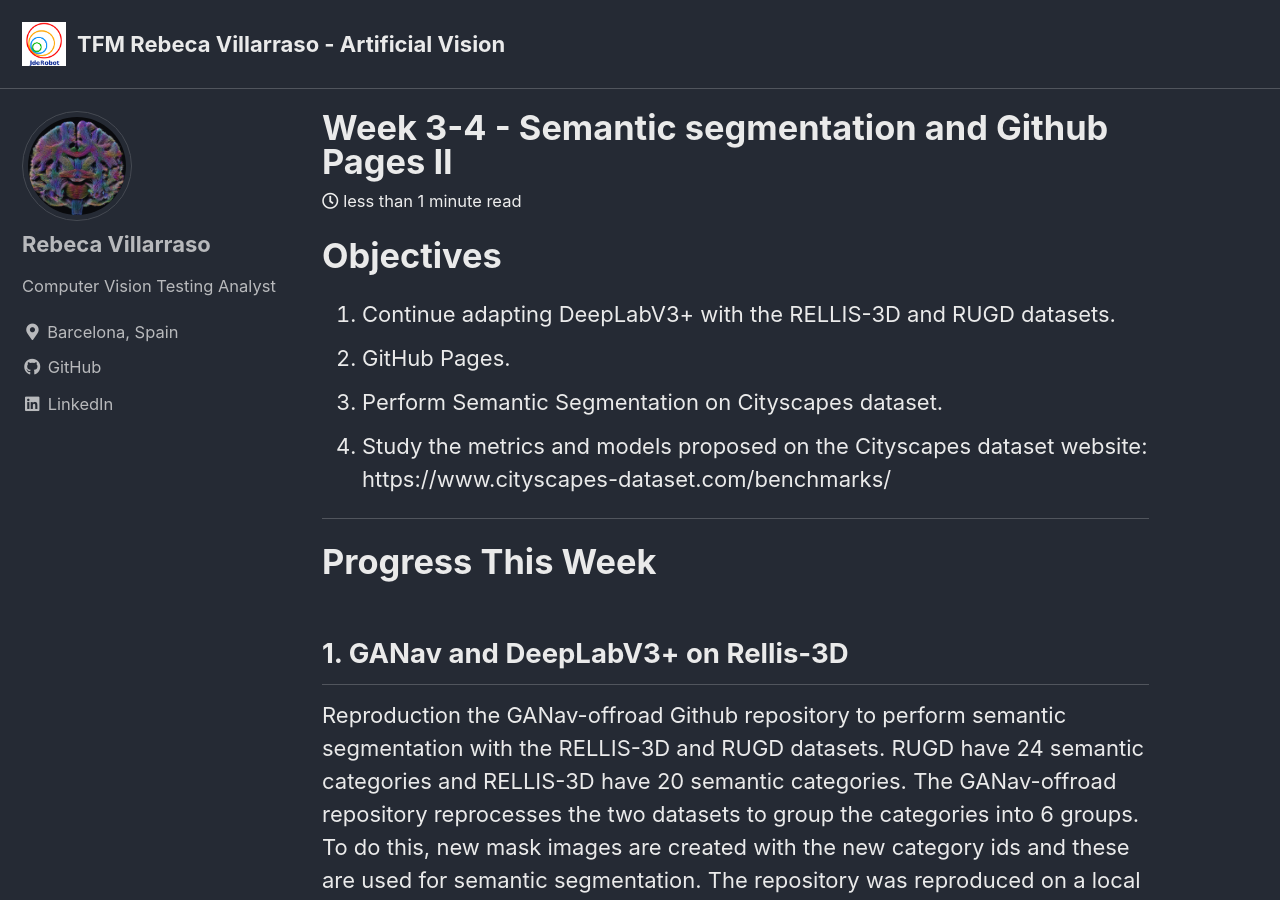
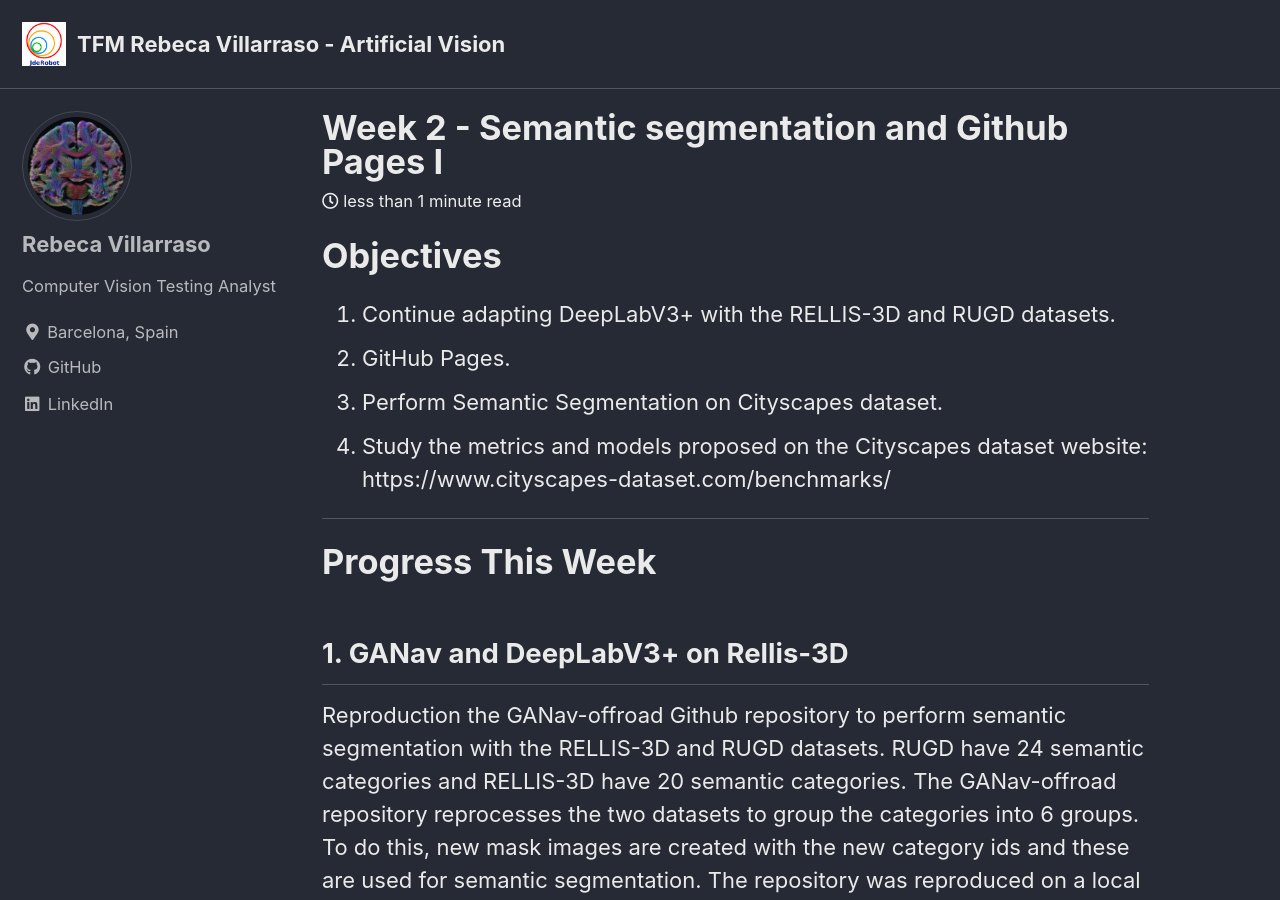
Before and after one commit to RoboticsLabURJC/2024-tfm-rebeca-villaraso, a Jekyll site: the page built from docs/_posts/2024-03-15-Week-2.md, in a window 1280 px wide and 900 px high. Built offline with Jekyll 4.4.1, drawn with Linux system fonts in a browser that asks for light colours; cached includes are drawn as plain includes.

Commit message:
Update 2024-03-15-Week-2.md

```diff
--- a/docs/_posts/2024-03-15-Week-2.md
+++ b/docs/_posts/2024-03-15-Week-2.md
@@ -1,5 +1,5 @@
 ---
-title: "Week 3-4 - Semantic segmentation and Github Pages II"
+title: "Week 2 - Semantic segmentation and Github Pages I"
 image: ../assets/images/logo.png
 categories:
   - Weekly Log
```
